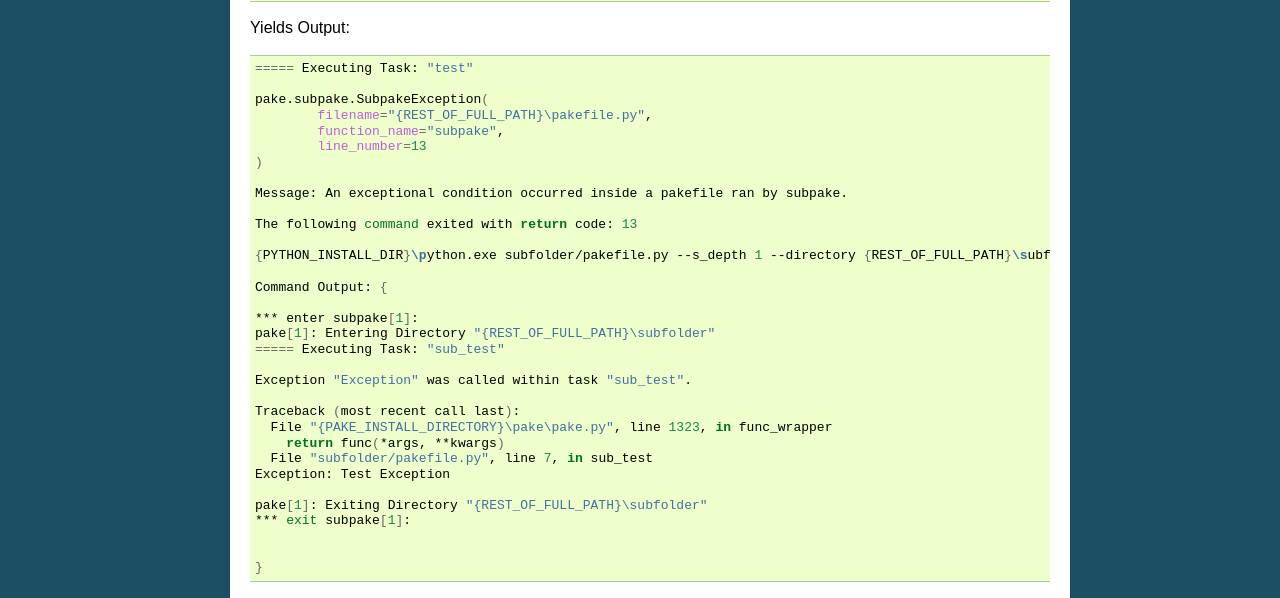
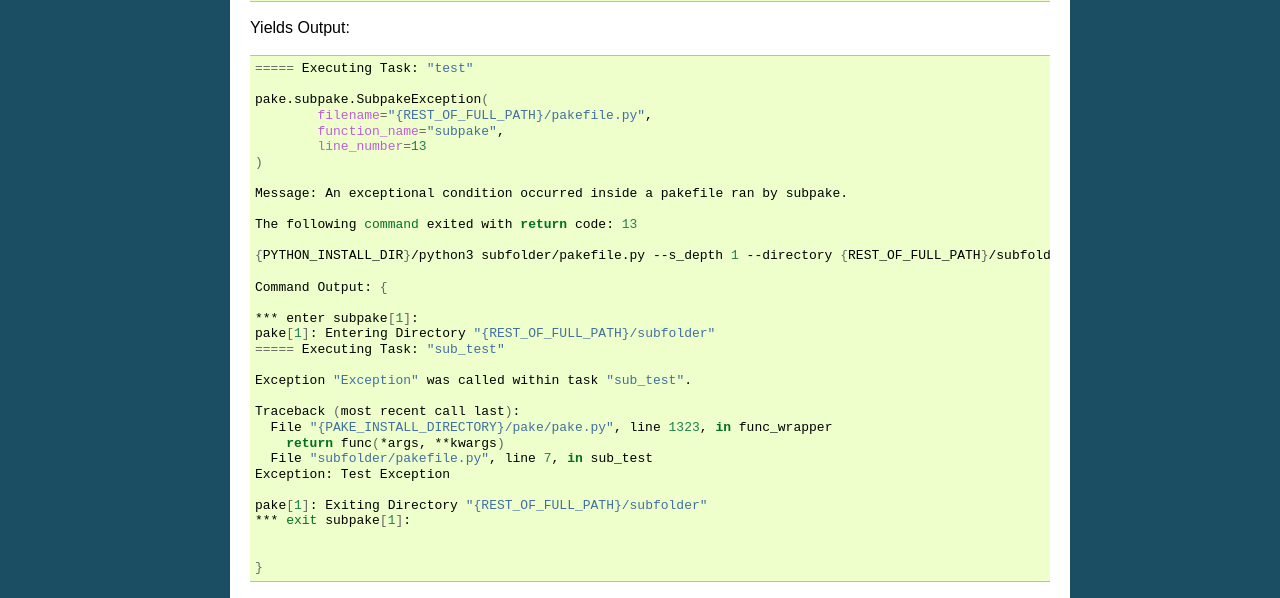
Before and after one commit to Teriks/pake, a Sphinx documentation site: the page built from docs/source/taskexceptions.rst, in a window 1280 px wide and 900 px high, scrolled down 3424 px. Shown: the part 210-808 px from the top of the window. Built offline with Sphinx 7.4.7, drawn with Linux system fonts in a browser that asks for light colours; some of the changed text lies outside the part shown.

Commit message:
Use unix path separator in task exception example output
This way bash syntax highlighting can be applied to the output in the documentation without any issue.

```diff
--- a/docs/source/taskexceptions.rst
+++ b/docs/source/taskexceptions.rst
@@ -46,9 +46,9 @@ Yields Output:
     Exception "Exception" was called within task "test".
 
     Traceback (most recent call last):
-      File "{PAKE_INSTALL_PATH}\pake\pake.py", line 1316, in func_wrapper
+      File "{PAKE_INSTALL_PATH}/pake/pake.py", line 1316, in func_wrapper
         return func(*args, **kwargs)
-      File "{FULL_PAKEFILE_DIR_PATH}\pakefile.py", line 8, in test
+      File "{FULL_PAKEFILE_DIR_PATH}/pakefile.py", line 8, in test
         raise Exception('Some Exception')
     Exception: Some Exception
 
@@ -121,11 +121,11 @@ Yields Output:
     exit(1) was called within task "test".
 
     Traceback (most recent call last):
-      File "{PAKE_INSTALL_PATH}\pake\pake.py", line 1316, in func_wrapper
+      File "{PAKE_INSTALL_PATH}/pake/pake.py", line 1316, in func_wrapper
         return func(*args, **kwargs)
-      File "{FULL_PAKEFILE_DIR_PATH}\pakefile.py", line 12, in test
+      File "{FULL_PAKEFILE_DIR_PATH}/pakefile.py", line 12, in test
         exit(returncodes.ERROR)
-      File "{PYTHON_INSTALL_PATH}\lib\_sitebuiltins.py", line 26, in __call__
+      File "{PYTHON_INSTALL_PATH}/lib/_sitebuiltins.py", line 26, in __call__
         raise SystemExit(code)
     SystemExit: 1
 
@@ -177,7 +177,7 @@ Yields Output:
     which i-dont-exist
 
     pake.process.SubprocessException(
-            filename="{FULL_PAKEFILE_DIR_PATH}\pakefile.py",
+            filename="{FULL_PAKEFILE_DIR_PATH}/pakefile.py",
             function_name="call",
             line_number=9
     )
@@ -249,7 +249,7 @@ Yields Output:
     ===== Executing Task: "test"
 
     pake.subpake.SubpakeException(
-            filename="{REST_OF_FULL_PATH}\pakefile.py",
+            filename="{REST_OF_FULL_PATH}/pakefile.py",
             function_name="subpake",
             line_number=13
     )
@@ -258,23 +258,23 @@ Yields Output:
 
     The following command exited with return code: 13
 
-    {PYTHON_INSTALL_DIR}\python.exe subfolder/pakefile.py --s_depth 1 --directory {REST_OF_FULL_PATH}\subfolder
+    {PYTHON_INSTALL_DIR}/python3 subfolder/pakefile.py --s_depth 1 --directory {REST_OF_FULL_PATH}/subfolder
 
     Command Output: {
 
     *** enter subpake[1]:
-    pake[1]: Entering Directory "{REST_OF_FULL_PATH}\subfolder"
+    pake[1]: Entering Directory "{REST_OF_FULL_PATH}/subfolder"
     ===== Executing Task: "sub_test"
 
     Exception "Exception" was called within task "sub_test".
 
     Traceback (most recent call last):
-      File "{PAKE_INSTALL_DIRECTORY}\pake\pake.py", line 1323, in func_wrapper
+      File "{PAKE_INSTALL_DIRECTORY}/pake/pake.py", line 1323, in func_wrapper
         return func(*args, **kwargs)
       File "subfolder/pakefile.py", line 7, in sub_test
     Exception: Test Exception
 
-    pake[1]: Exiting Directory "{REST_OF_FULL_PATH}\subfolder"
+    pake[1]: Exiting Directory "{REST_OF_FULL_PATH}/subfolder"
     *** exit subpake[1]:
 
 
```
